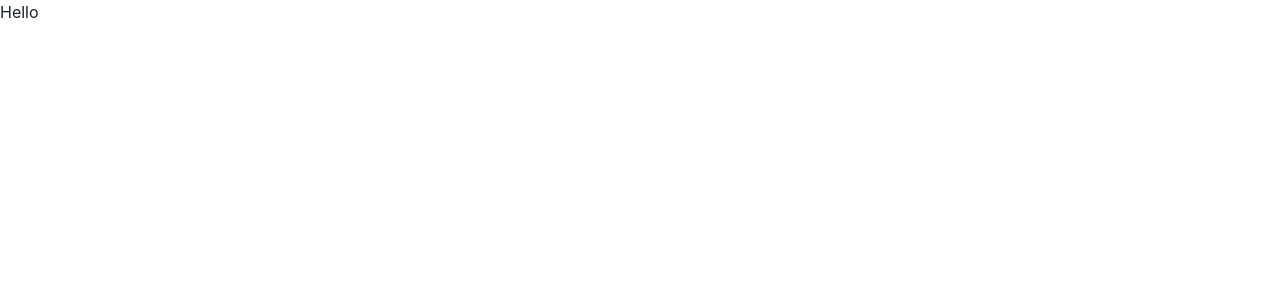
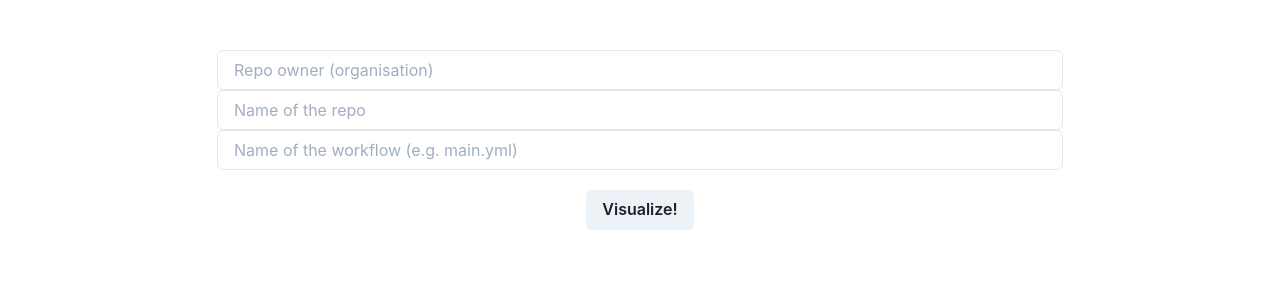
Before and after one commit to amir-bio/github-actions-stats, a React (Create React App) app: page / in a window 1280 px wide. Shown: the top 300 px of the page. Built offline with nearby package versions, Linux system fonts and the light colour scheme; no server answers.

Commit message:
Setup first app page which gets overal stats of a workflow

```diff
--- a/package.json
+++ b/package.json
@@ -14,8 +14,7 @@
   },
   "eslintConfig": {
     "extends": [
-      "react-app",
-      "react-app/jest"
+      "react-app"
     ]
   },
   "browserslist": {
--- a/src/index.tsx
+++ b/src/index.tsx
@@ -1,8 +1,13 @@
-import React from 'react';
+import React, { useState } from 'react';
 import ReactDOM from 'react-dom';
-import { ChakraProvider } from "@chakra-ui/react"
+import { Box, Button, Center, ChakraProvider, Flex } from "@chakra-ui/react"
+import { Octokit } from "@octokit/rest";
+import { extendTheme } from "@chakra-ui/react"
+import { Input } from "@chakra-ui/react"
 
-import { extendTheme } from "@chakra-ui/react"
+const octokit = new Octokit({
+    auth: process.env.REACT_APP_GITHUB_TOKEN
+});
 
 const colors = {
     brand: {
@@ -13,7 +18,77 @@ const colors = {
 }
 const theme = extendTheme({colors})
 
-const App = () => <>Hello </>
+const App = () => {
+    // const [owner, setOwner] = useState("")
+    // const [repo, setRepo] = useState("")
+    // const [workflowName, setWorkflowName] = useState("")
+
+    // TODO: type properly
+    const handleSubmit = async (event: any) => {
+        event.preventDefault()
+        try {
+
+
+            console.log("event.target", event.target)
+            console.log("event.target.owner", event.target.owner.value)
+            const {data: specificWorkflowRuns} = await octokit.actions.listWorkflowRuns({
+                owner: event.target.owner.value,
+                repo: event.target.repo.value,
+                workflow_id: event.target.workflowName.value,
+                per_page: 100,
+            })
+
+
+            console.log(specificWorkflowRuns)
+            console.log("\n\n\n---------\n\n\n")
+            const stats = {
+                totalRuns: specificWorkflowRuns.total_count,
+                conclusion: {
+                    success: 0,
+                    failure: 0,
+                    cancelled: 0,
+                    startup_failure: 0
+                },
+                // list of duration of runs in seconds for each conclusion
+                durations: {
+                    success: [] as number[],
+                    failure: [] as number[],
+                    cancelled: [] as number[],
+                    startup_failure: [] as number[],
+                }
+            }
+            // only count completed runs
+            for (const run of specificWorkflowRuns.workflow_runs) {
+                if (run.status != "completed") continue
+                stats.conclusion[run.conclusion] += 1
+
+                const durationMs = Date.parse(run.updated_at) - Date.parse(run.created_at)
+                stats.durations[run.conclusion].push(durationMs / 1000)
+            }
+
+            console.log(stats)
+        } catch (e) {
+            console.error("error while getting data from github", e)
+        }
+
+    }
+    return (
+        <Box display="flex" maxW="1140px" mx="auto" pt={50}
+             justifyContent={"center"}>
+            <Flex>
+                <form onSubmit={handleSubmit}>
+                    <Input placeholder="Repo owner (organisation)" name="owner"/>
+                    <Input placeholder="Name of the repo" name="repo"/>
+                    <Input placeholder="Name of the workflow (e.g. main.yml)" name="workflowName"
+                    />
+                    <Center pt={5}>
+                        <Button type="submit">Visualize!</Button>
+                    </Center>
+                </form>
+            </Flex>
+        </Box>
+    )
+}
 
 
 ReactDOM.render(
--- a/tsconfig.json
+++ b/tsconfig.json
@@ -18,7 +18,8 @@
     "resolveJsonModule": true,
     "isolatedModules": true,
     "noEmit": true,
-    "jsx": "react-jsx"
+    "jsx": "react-jsx",
+    "noImplicitAny": false
   },
   "include": [
     "src"
```
Lines whose indentation alone changed are shown as unchanged.
